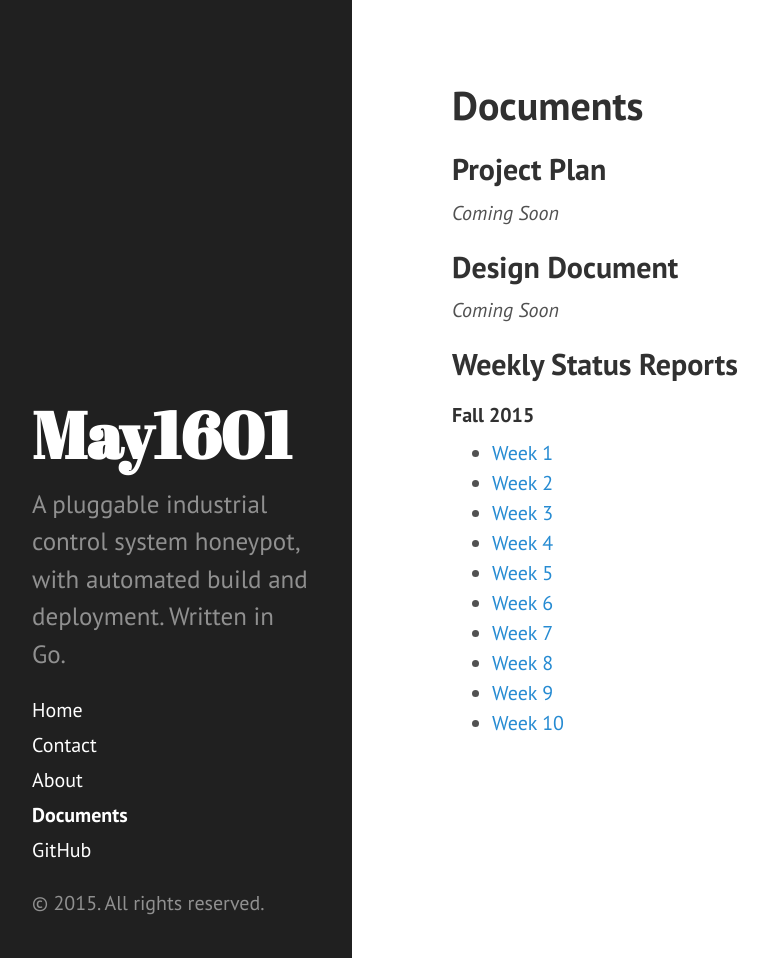
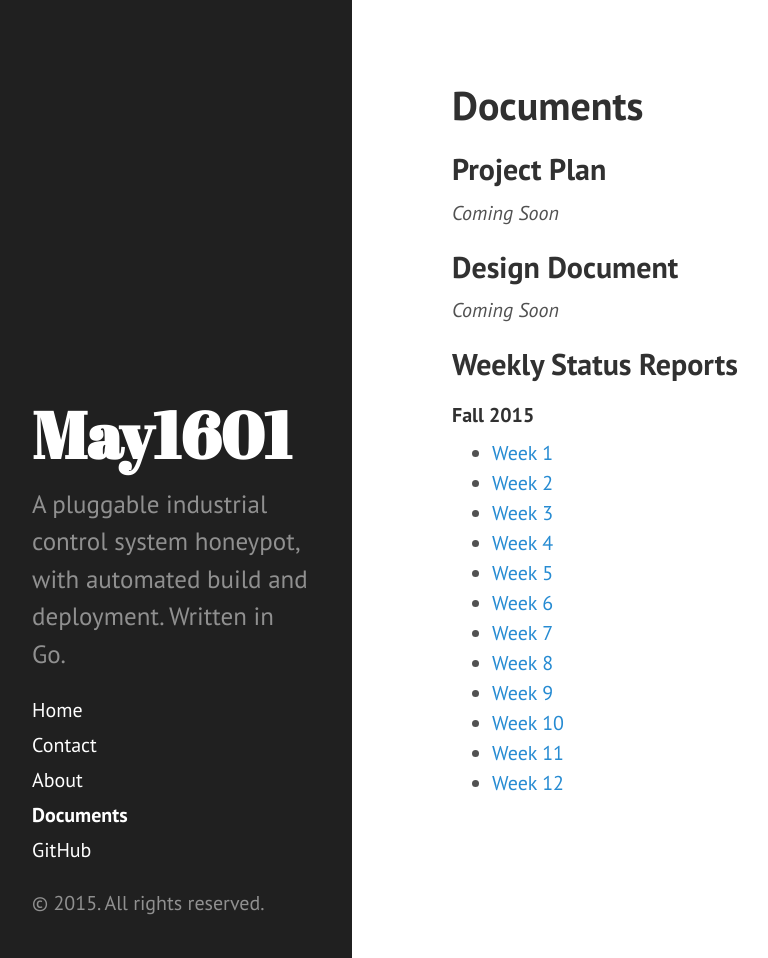
Before and after one commit to Senior-Design-May1601/website, a Jekyll site: the page built from documents/index.md, in a window 1280 px wide and 958 px high. Shown: the whole window, without its empty margins (8-776 px from the left). Built offline with Jekyll 4.4.1, drawn with Linux system fonts in a browser that asks for light colours; Markdown is read by kramdown in place of the engine named in the settings.

Commit message:
mycommit

```diff
--- a/documents/index.md
+++ b/documents/index.md
@@ -27,3 +27,6 @@
 * [Week 8](/assets/Week8.pdf)
 * [Week 9](/assets/Week9.pdf)
 * [Week 10](/assets/Week10.pdf)
+* [Week 11](/assets/Week11.pdf)
+* [Week 12](/assets/Week12.pdf
+)
```
Also changed, not shown: 2 other files.
